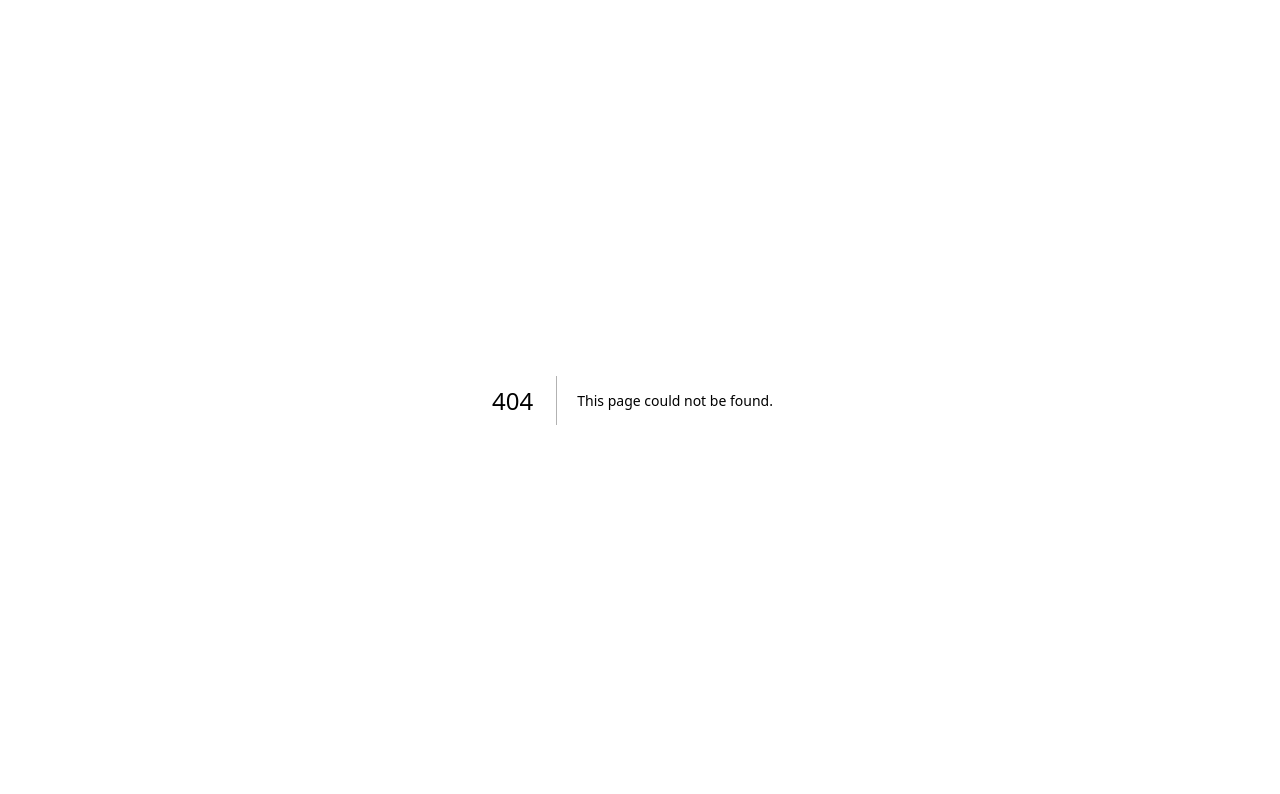
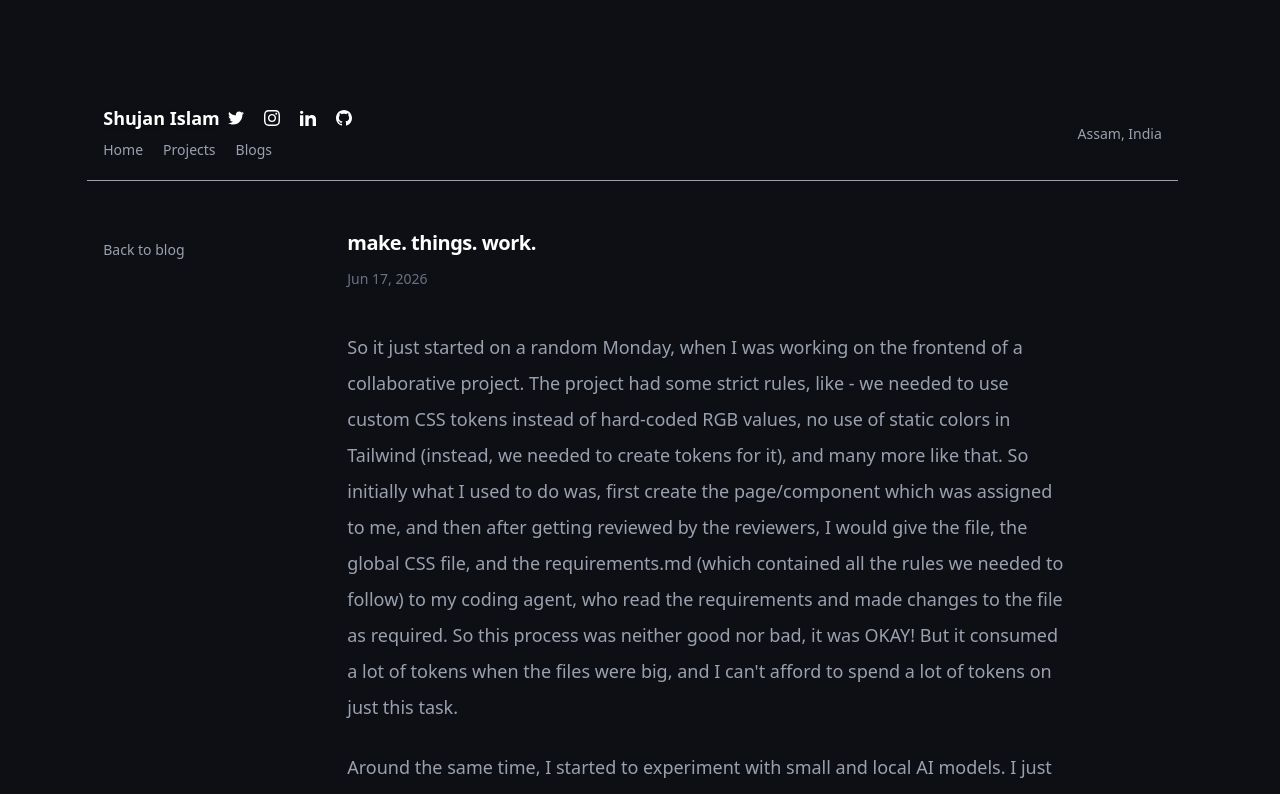
Before and after one commit to shujanislam/portfolio, a Next.js app: page /blogs/make-things-work in a window 1280 px wide. Before the commit this address had no page. Shown: the top 794 px of the page. Built offline with nearby package versions, Linux system fonts and the light colour scheme.

Commit message:
first blog added (currently a static one, will make it dynamic later)

```diff
--- /dev/null
+++ b/src/app/blogs/make-things-work/page.tsx
@@ -0,0 +1,57 @@
+import Navbar from '../../components/Navbar';
+import Link from 'next/link';
+
+const Blogs = () => {
+  return (
+    <div className="w-full rounded-xl mx-auto px-4 py-6 sm:w-[90%] sm:p-6 sm:mt-16 mb-16">
+      <Navbar />
+      <main className="mx-auto mt-12 grid w-full max-w-6xl grid-cols-1 gap-8 px-3 sm:px-4 lg:grid-cols-[180px_minmax(0,720px)] lg:gap-16">
+        <aside className="lg:pt-2">
+          <Link
+            href="/blogs"
+            className="inline-flex items-center text-sm font-medium text-gray-400 transition-colors hover:text-white"
+          >
+            Back to blog
+          </Link>
+        </aside>
+
+        <article className="max-w-3xl text-left">
+          <header className="mb-10">
+            <h1 className="text-lg font-semibold tracking-tight text-white sm:text-xl">
+              make. things. work.
+            </h1>
+            <time className="mt-3 block text-sm text-gray-500">Jun 17, 2026</time>
+          </header>
+
+          <div className="space-y-6 text-base leading-8 text-gray-400 sm:text-lg sm:leading-9">
+            <p>
+              So it just started on a random Monday, when I was working on the frontend of a collaborative project. The project had some strict rules, like - we needed to use custom CSS tokens instead of hard-coded RGB values, no use of static colors in Tailwind (instead, we needed to create tokens for it), and many more like that. So initially what I used to do was, first create the page/component which was assigned to me, and then after getting reviewed by the reviewers, I would give the file, the global CSS file, and the requirements.md (which contained all the rules we needed to follow) to my coding agent, who read the requirements and made changes to the file as required. So this process was neither good nor bad, it was OKAY! But it consumed a lot of tokens when the files were big, and I can&apos;t afford to spend a lot of tokens on just this task.
+            </p>
+
+            <p>
+              Around the same time, I started to experiment with small and local AI models. I just installed Ollama on my machine and installed qwen2.5:1b (yes, I know it&apos;s a very dumb and small model, but my laptop doesn&apos;t have a GPU, so I can&apos;t afford to use larger models). I experimented with it for like 3 mins and came to the conclusion that this model is pretty useless. So then I switched to qwen3:4b-instruct. This model was pretty ass too. So I tried to push it to its limit to check what it can do, and after trying and trying, I noticed something - even if this model is not able to read/write files or write good quality code, given a decent system prompt, it can review code files, as given its system prompt. So I gave a system prompt to it, saying check lint errors and type safety for a TypeScript file, and every time I passed a TypeScript file to it, it didn&apos;t have to do anything except review the type and lint errors, which it did pretty well.
+            </p>
+
+            <p>
+              Then an idea hit me - what if I make sub-agents out of these local AI models and make them review the CSS part of my project&apos;s code? So I did like any other engineer would do, I made three sub-agents - token-agent (which reviewed the react file and global css file and gave its report on CSS token usage in the file), component-agent (checked if all the components were named correctly as expected by the project&apos;s vision) and a11y-agent (which acted like the main agent and gave the final report) - using qwen3:4b-instruct. So after writing a React file without following the project&apos;s needed convention, I gave the agents the file and waited for their output. Finally, the reports came, and they were really TRASH! The checking was sometimes very strict( which was not needed), sometimes I exceeded the token limit as qwen3:4b cannot take more than 4096 tokens, can&apos;t run the agents in parallel as they would eat up my RAM, and also a hallucination problem.
+            </p>
+
+            <p>
+              To fix these issues, I had to craft better system prompts, adjust the context size, and make a few tweaks here and there to my machine, which, in fact, improved the performance of the agents. The agents were able to ingest the React files, review them as required by the project&apos;s convention, and give a pretty decent report. After this successful attempt, I made this system such that after the agents made their report, the report would be ingested by my coding agent (Codex 5.5), which then made the required changes. I won&apos;t have to worry about my coding agent&apos;s tokens, and the redundant CSS task will be done by my local AI models.
+            </p>
+
+            <p>
+              What began as a small side quest taught me a surprising amount: how to work with local AI models, how to choose a model for a specific task, how much performance can improve with carefully designed prompts, and most importantly, how to make better use of the hardware I already have.
+            </p>
+
+            <p>
+              The biggest thing I learned was that small models don&apos;t need to replace bigger coding agents to be useful. Give them one specific task, clear instructions, and the right setup, and they can actually do a pretty solid job.
+            </p>
+          </div>
+        </article>
+      </main>
+    </div>
+  );
+}
+
+export default Blogs;
--- a/src/app/blogs/page.tsx
+++ b/src/app/blogs/page.tsx
@@ -1,12 +1,21 @@
 import Navbar from '../components/Navbar';
+import Link from 'next/link';
 
 const Blogs = () => {
   return (
     <div className="w-full rounded-xl mx-auto px-4 py-6 sm:w-[90%] sm:p-6 sm:mt-16 mb-16">
       <Navbar />
-      <div className="text-center justify-center mt-12">
-        <h3 className="text-gray-400 text-lg font-bold">Nothing to read yet</h3>
-      </div>
+      <main className="mx-auto mt-12 grid w-full max-w-6xl grid-cols-1 gap-3 px-3 sm:px-4 lg:grid-cols-[180px_minmax(0,720px)] lg:gap-16">
+        <time className="text-sm text-gray-500 lg:pt-1">Jun 17, 2026</time>
+        <Link
+          href="/blogs/make-things-work"
+          className="group block max-w-3xl"
+        >
+          <h1 className="text-xl font-semibold text-white transition-colors group-hover:text-blue-300 sm:text-xl">
+            make. things. work.
+          </h1>
+        </Link>
+      </main>
     </div>
   );
 }
```
